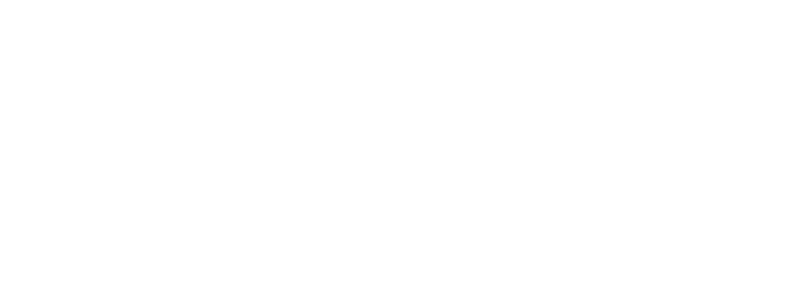
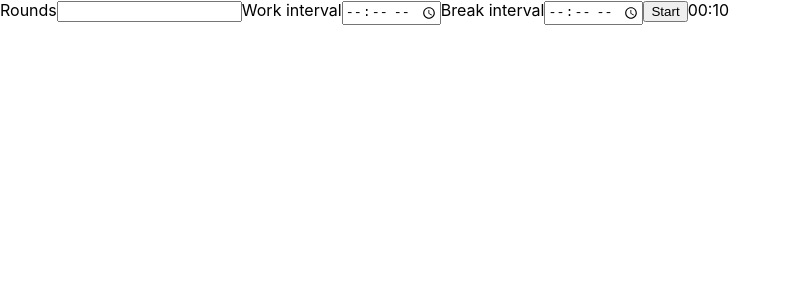
Before and after one commit to flextremedev/workout-interval-timer, a React (Create React App) app: page / in a window 1280 px wide. Shown: the top 300 px of the page, without its empty margins (0-791 px from the left). Built offline with nearby package versions, Linux system fonts and the light colour scheme; the HTML template or start-up script is replaced by a standard one.

Commit message:
Implemented basic fields and added date-fns

```diff
--- a/package.json
+++ b/package.json
@@ -3,6 +3,7 @@
   "version": "0.1.0",
   "private": true,
   "dependencies": {
+    "date-fns": "^2.1.0",
     "react": "^16.9.0",
     "react-dom": "^16.9.0",
     "react-scripts": "3.1.1"
--- a/src/App.js
+++ b/src/App.js
@@ -1,7 +1,42 @@
 import React from 'react';
+import { format, getSeconds, subSeconds } from 'date-fns';
 
 function App() {
-  return <div className="App"></div>;
+  // TODO: refactor to status stopped, prework, work, break
+  const [isRunning, setIsRunning] = React.useState(false);
+  const [timeLeft, setTimeLeft] = React.useState(new Date(10000));
+  let interval = React.useRef(null);
+  let timeLeftRef = React.useRef(timeLeft);
+  timeLeftRef.current = timeLeft;
+
+  const start = () => {
+    if (!isRunning) {
+      setIsRunning(true);
+      interval.current = setInterval(function countDown() {
+        if (getSeconds(timeLeftRef.current) > 0) {
+          setTimeLeft(previousTimeLeft => subSeconds(previousTimeLeft, 1));
+        } else {
+          setIsRunning(false);
+          clearInterval(interval.current);
+        }
+      }, 1000);
+    } else {
+      setIsRunning(false);
+      clearInterval(interval.current);
+    }
+  };
+  return (
+    <div className="App">
+      <label>Rounds</label>
+      <input type="text" />
+      <label>Work interval</label>
+      <input type="time" value={timeLeft.get} />
+      <label>Break interval</label>
+      <input type="time" />
+      <button onClick={start}>{!isRunning ? 'Start' : 'x'}</button>
+      <span>{format(timeLeft, 'mm:ss')}</span>
+    </div>
+  );
 }
 
 export default App;
```
Also changed, not shown: 1 other file (tests, documents, lock files or other folders).
